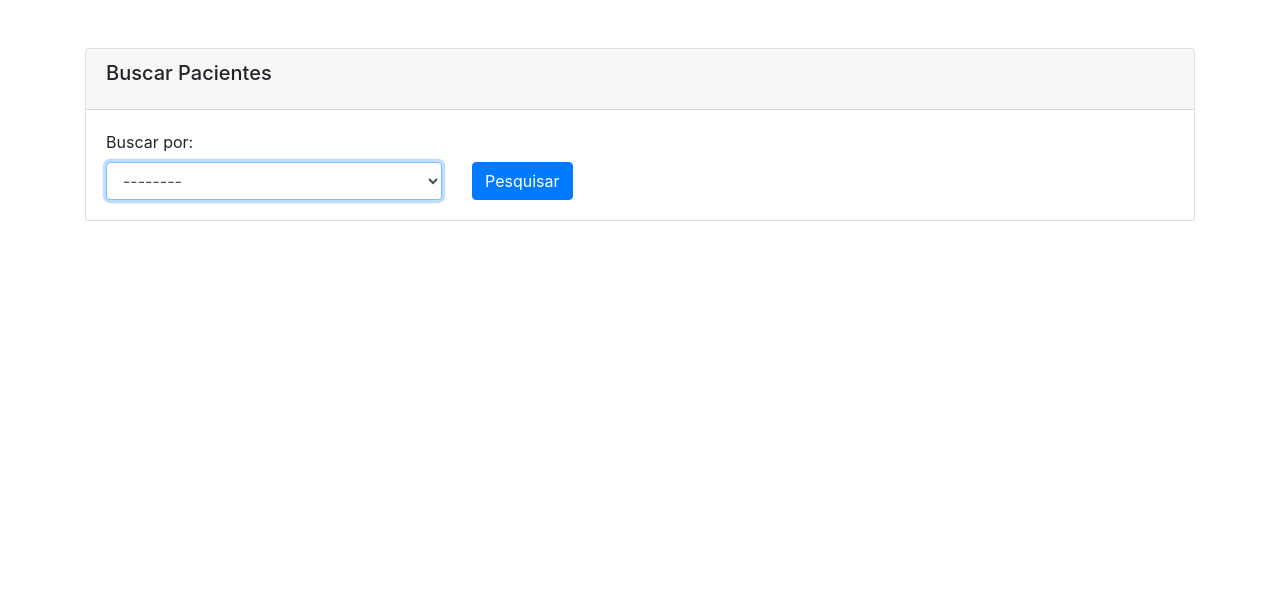
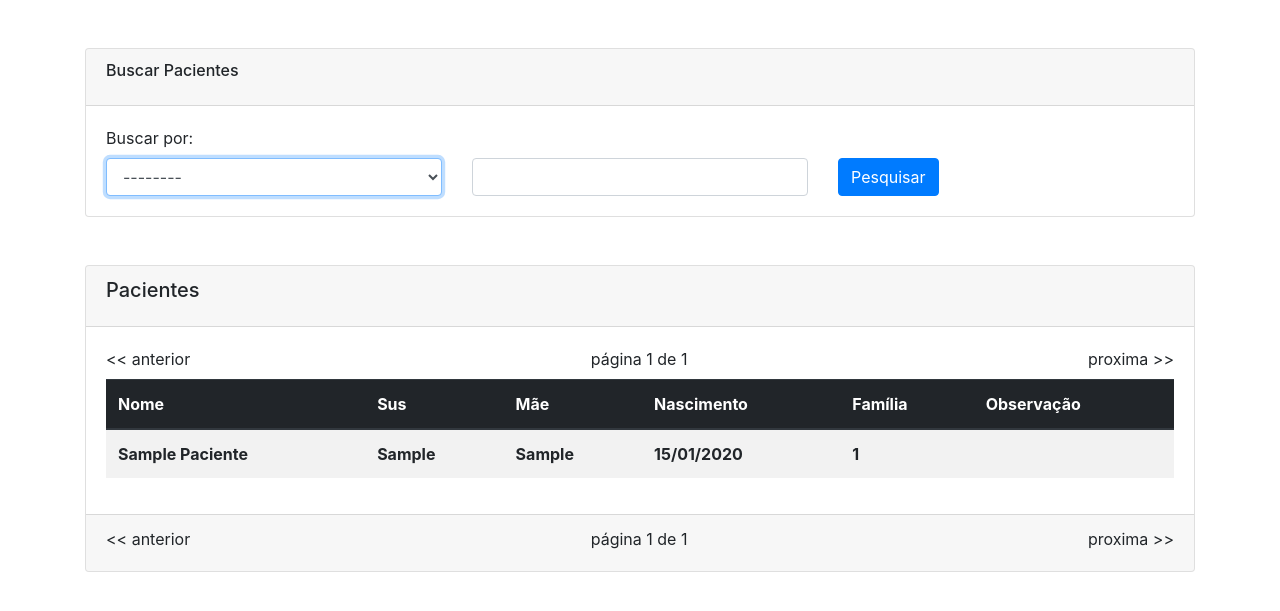
Before and after one commit to danielcdl/Gerenciador_de_pacientes_UBS, a Django app: page /pacientes/consultar/ in a window 1280 px wide. Shown: the part 152-763 px from the top of the page. Run offline with Django 3.2, Linux system fonts and the light colour scheme; tables that the repository leaves empty hold one stand-in row (values such as "Sample post"); lists and menus that the app fills with data are empty; parts of the project's set-up code (start-up, migrations or seed data) failed here and were passed over; some libraries are stand-ins or nearby versions.

Commit message:
paginacao da pagina de busca com todos os resultados; integracao da tabela de busca com sua pagina

```diff
--- a/pacientes/models.py
+++ b/pacientes/models.py
@@ -11,7 +11,6 @@ class Paciente(Model):
         max_length=18,
         blank=True,
         null=True,
-        unique=True
     )
 
     nome = CharField(
--- a/pacientes/urls.py
+++ b/pacientes/urls.py
@@ -1,12 +1,11 @@
 from django.urls import path
 
-from .views import Consultar, Cadastro, tabela_busca, consultar_paciente, autocomplete_pacientes
+from .views import Consultar, Cadastro, consultar_paciente
 
 app_name = 'pacientes'
 
 urlpatterns = [
     path('consultar/', Consultar.as_view(), name='consultar'),
-    path('consultar/tabela/', tabela_busca, name='tabela'),
     path('cadastro/', Cadastro.as_view(), name='cadastro'),
     path('cadastro/dados/', consultar_paciente, name='dados'),
 ]
--- a/pacientes/views.py
+++ b/pacientes/views.py
@@ -1,14 +1,37 @@
 from django.http import HttpResponseRedirect, JsonResponse
 from django.shortcuts import render
-from django.urls import reverse_lazy
-from django.views.generic import View, TemplateView
+from django.core.paginator import Paginator
+from django.views.generic import View
 
 from pacientes.forms import PacienteForm
 from pacientes.models import Paciente
 
 
-class Consultar(TemplateView):
+class Consultar(View):
     template_name = "pacientes/consultar.html"
+
+    def get(self, request):
+        tipo = request.GET.get('tipo', '')
+        dado = request.GET.get('dado', '')
+        pagina = request.GET.get('pagina')
+        pacientes = Paciente.objetos.all()
+        paginado = False
+        if tipo != '' and dado != '':
+            if tipo == 'sus':
+                pacientes = pacientes.filter(sus=dado)
+            elif tipo == 'mae':
+                pacientes = pacientes.order_by('mae').filter(mae__icontains=dado)
+            elif tipo == 'nascimento':
+                pacientes = pacientes.filter(nascimento=dado)
+            elif tipo == 'familia':
+                pacientes = pacientes.filter(familia=dado)
+            else:
+                pacientes = pacientes.filter(nome__icontains=dado)
+        else:
+            paginacao = Paginator(pacientes, 10)
+            pacientes = paginacao.get_page(pagina)
+            paginado = True
+        return render(request, self.template_name, {'pacientes': pacientes, 'paginado': paginado})
 
 
 class Cadastro(View):
@@ -35,34 +58,15 @@ class Cadastro(View):
         if form.is_valid():
             form.save()
             mensagem['sucesso'] = 'Paciente cadastrado com sucesso'
-            return render(request,'pacientes/cadastro.html', {'mensagem': mensagem})
+            return render(request, 'pacientes/cadastro.html', {'mensagem': mensagem})
         else:
             self.context['form'] = form
-            return render(request, self.template_name, self.context,)
+            return render(request, self.template_name, self.context, )
 
     def get(self, request):
         form = PacienteForm(self.request.GET)
         self.context['form'] = form
         return render(request, self.template_name, self.context)
-
-
-def tabela_busca(request):
-    tipo = request.GET.get('tipo')
-    dado = request.GET.get('dado')
-    pacientes = Paciente.objetos.all()
-
-    if tipo != '' and dado != '':
-        if tipo == 'sus':
-            pacientes = pacientes.filter(sus=dado)
-        elif tipo == 'mae':
-            pacientes = pacientes.order_by('mae').filter(mae__icontains=dado)
-        elif tipo == 'nascimento':
-            pacientes = pacientes.filter(nascimento=dado)
-        elif tipo == 'familia':
-            pacientes = pacientes.filter(familia=dado)
-        else:
-            pacientes = pacientes.filter(nome__icontains=dado)
-    return render(request, 'pacientes/tabela_busca.html', {'pacientes': pacientes})
 
 
 def consultar_paciente(request):
--- a/templates/agendamento/agendamento.html
+++ b/templates/agendamento/agendamento.html
@@ -15,6 +15,7 @@
                 <fieldset class="col-lg">
                     <legend>Dados do agendamento</legend>
                     <input id="cadastrado" type="checkbox" value="cadastrado">
+                    <label id="msg" class="text-center alert alert-danger" style="display: none"></label>
                     <form method="post">
                         {% csrf_token %}
                         <div class="input-group">
@@ -37,7 +38,7 @@
                                 <label for="{{form.data.id_for_label}}" class="input-group-text">
                                     {{ form.data.label }}</label>
                                 {% render_field form.data class+='form-control' type='date' disabled="disabled" %}
-                                <span class="date-icon" title="Escolha uma data"></span>
+                                <a href="#" class="date-icon" title="Escolha uma data">data</a>
                             </div>
                             <div class="input-group-prepend">
                                 <label for="{{form.turno.id_for_label}}" class="input-group-text">
--- a/templates/pacientes/consultar.html
+++ b/templates/pacientes/consultar.html
@@ -7,7 +7,7 @@
 <div class="container mt-5 justify-content-md-center">
     <div class="card">
         <div class="card-header">
-            <h5 class="card-title">Buscar Pacientes</h5>
+            <h6 class="card-title">Buscar Pacientes</h6>
         </div>
         <div class="card-body">
             <form id="form_pesquisa" method="get">
@@ -15,7 +15,7 @@
                     <div class="col-md-4">
                         <label id="lb_tipo" for="tipo">Buscar por:</label>
                     </div>
-                    <div id="div_lb_dado" class="col-md-4" style="display: none">
+                    <div id="div_lb_dado" class="col-md-4">
                         <label id="lb_dado" for="dado"></label>
                     </div>
                 </div>
@@ -28,10 +28,9 @@
                             <option value="mae">Nome da mãe</option>
                             <option value="nascimento">Data de nascimento</option>
                             <option value="familia">Número de família</option>
-                            <option value="todos">Todos</option>
                         </select>
                     </div>
-                    <div id="div_dado" class="col-md-4" style="display: none">
+                    <div id="div_dado" class="col-md-4">
                         <input class="form-control" id="dado" name="dado" required="required">
                     </div>
                     <div id="div_botao" class="col-md-4">
@@ -41,10 +40,80 @@
             </form>
         </div>
     </div>
+
+    {% if pacientes is not empty%}
+    <div class="card mt-5">
+        <div class="card-header">
+            <h5 class="card-title">Pacientes</h5>
+        </div>
+        {% if pacientes|length > 0 %}
+        <div class="card-body">
+            {% if paginado %}
+            <div class="d-flex justify-content-between">
+                {% if pacientes.has_previous %}
+                <a href="?pagina={{pacientes.previous_page_number}}"><< anterior</a>
+                {% else %}
+                <a name="pagina"><< anterior</a>
+                {% endif %}
+                <label>página {{ pacientes.number }} de {{ pacientes.paginator.num_pages }}</label>
+                {% if pacientes.has_next %}
+                <a href="?pagina={{pacientes.next_page_number}}">proxima >></a>
+                {% else %}
+                <a>proxima >></a>
+                {% endif %}
+            </div>
+            {% endif %}
+            <table id="tabela" class="table table-striped">
+                <thead class="thead-dark">
+                <tr>
+                    <th>Nome</th>
+                    <th>Sus</th>
+                    <th>Mãe</th>
+                    <th>Nascimento</th>
+                    <th>Família</th>
+                    <th>Observação</th>
+                </tr>
+                </thead>
+                <tbody id="corpoTabela">
+                {% for paciente in pacientes %}
+                <tr>
+                    <th>{{paciente.nome|title}}</th>
+                    <th>{{paciente.sus|default:''}}</th>
+                    <th>{{paciente.mae|title|default:''}}</th>
+                    <th>{{paciente.nascimento|default:''|date:'d/m/Y'}}</th>
+                    <th>{{paciente.familia|default:''}}</th>
+                    <th>{{paciente.observação|default:''}}</th>
+                </tr>
+                {% endfor %}
+                </tbody>
+            </table>
+
+        </div>
+        {% else %}
+        <h5>Nenhum paciente encontrado.</h5>
+        {% endif %}
+        {% if paginado %}
+        <div class="card-footer">
+            <div class="d-flex justify-content-between">
+                {% if pacientes.has_previous %}
+                <a href="?pagina={{pacientes.previous_page_number}}"><< anterior</a>
+                {% else %}
+                <a name="pagina"><< anterior</a>
+                {% endif %}
+                <label>página {{ pacientes.number }} de {{ pacientes.paginator.num_pages }}</label>
+                {% if pacientes.has_next %}
+                <a href="?pagina={{pacientes.next_page_number}}">proxima >></a>
+                {% else %}
+                <a>proxima >></a>
+                {% endif %}
+            </div>
+        </div>
+        {% endif %}
+    </div>
+    {% endif %}
 </div>
-<div id="div_tabela">
 
-</div>
+
 {% endblock %}
 
 {% block scripts %}
```
Also changed, not shown: static/agendamento/js/agendamento.js (+14 -0 lines), static/pacientes/js/consultar.js (+2 -31 lines), templates/home/index.html (+13 -0 lines), readme.md, 1 other file.
